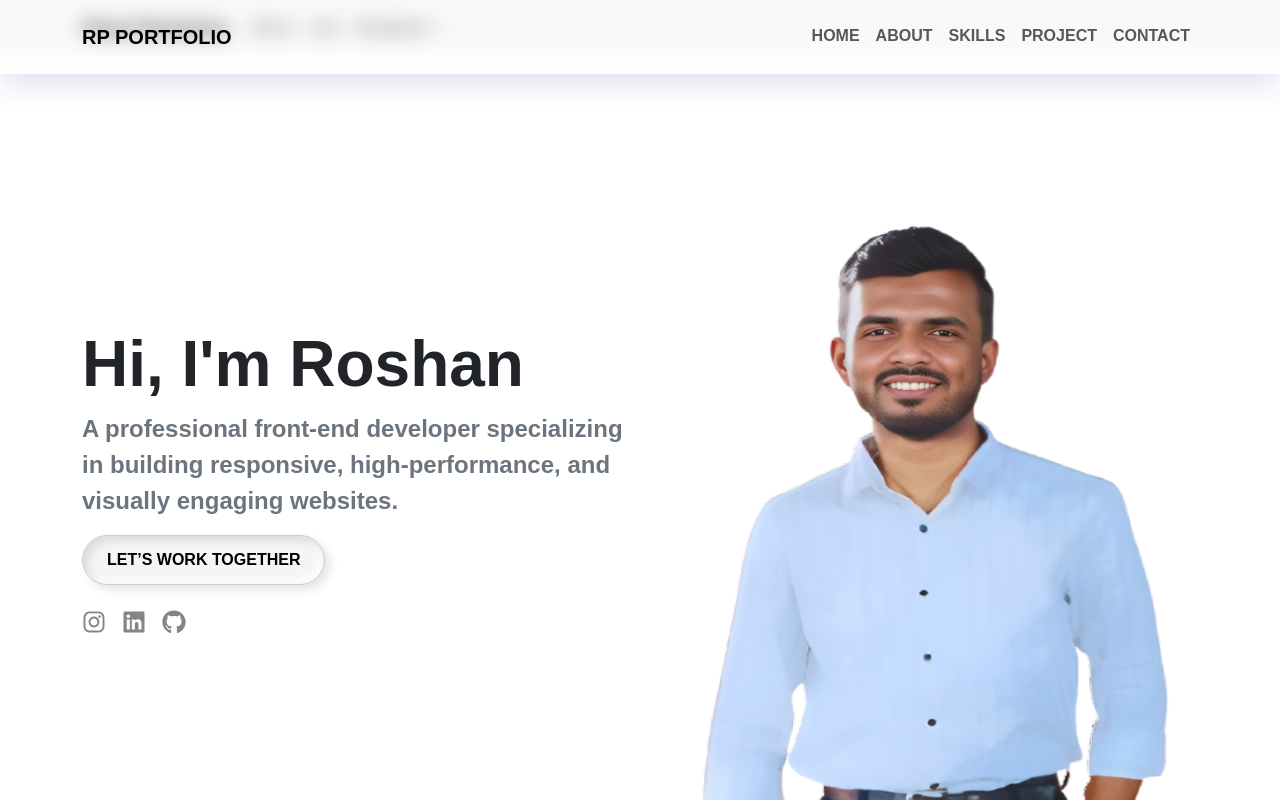
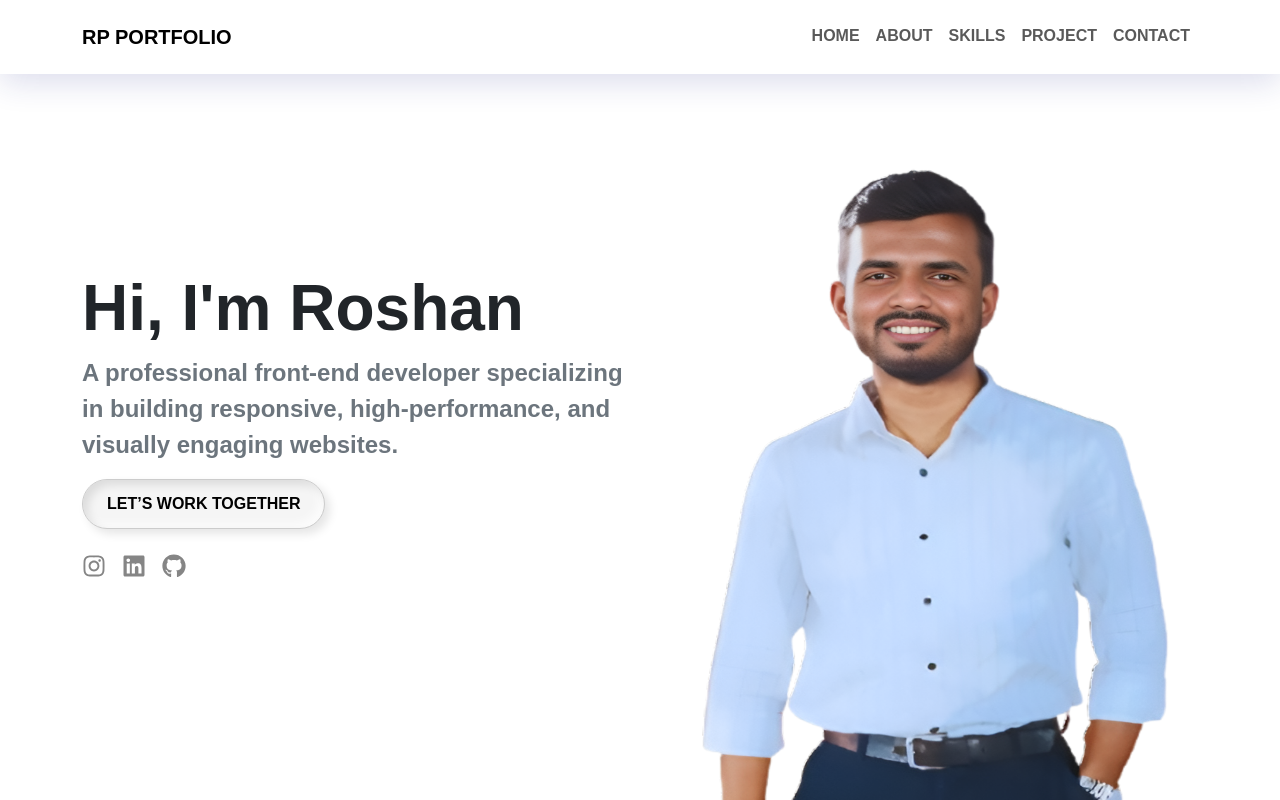
Before and after one commit to roshan773/Personal-Portfolio, a React (Vite) app in the folder Portfolio/: page / in a window 1280 px wide. Shown: the top 800 px of the page. Built offline with nearby package versions, Linux system fonts and the light colour scheme; data requests are answered from the project's data file.

Commit message:
done minor chnages in the navbar and package.json

```diff
--- a/Portfolio/src/Components/Contact.jsx
+++ b/Portfolio/src/Components/Contact.jsx
@@ -1,14 +1,17 @@
 import React, { useState } from 'react';
 import emailjs from 'emailjs-com';
+import { ToastContainer, toast } from 'react-toastify';
 import "./Contact.css";
 
+const initialstate = {
+  name: '',
+  email: '',
+  inquiryType: '',
+  message: ''
+}
+
 const Contact = () => {
-  const [formData, setFormData] = useState({
-    name: '',
-    email: '',
-    inquiryType: '',
-    message: '',
-  });
+  const [formData, setFormData] = useState({initialstate});
 
   // Handle input changes
   const handleChange = (e) => {
@@ -33,8 +36,9 @@ const Contact = () => {
     ).then(
       (response) => {
         console.log('SUCCESS!', response.status, response.text);
-        alert("Message sent successfully!");
-        setFormData({ name: '', email: '', inquiryType: '', message: '' });
+        // alert("Message sent successfully!");
+        toast.success("Message sent successfully!")
+        setFormData(initialstate);
       },
       (error) => {
         console.log('FAILED...', error);
@@ -116,6 +120,7 @@ const Contact = () => {
           </div>
         </div>
       </div>
+      <ToastContainer />
     </div>
   );
 };
--- a/Portfolio/src/Components/Navigation.jsx
+++ b/Portfolio/src/Components/Navigation.jsx
@@ -41,33 +41,6 @@ const Navigation = () => {
           </Navbar.Collapse>
         </Container>
       </Navbar>
-
-      <Navbar expand="lg" className="bg-body-tertiary">
-        <Container>
-          <Navbar.Brand href="#home">React-Bootstrap</Navbar.Brand>
-          <Navbar.Toggle aria-controls="basic-navbar-nav" />
-          <Navbar.Collapse id="basic-navbar-nav">
-            <Nav className="me-auto w-100">
-              <Nav.Link href="#home">Home</Nav.Link>
-              <Nav.Link href="#link">Link</Nav.Link>
-              <NavDropdown
-                title="Dropdown"
-                id="basic-nav-dropdown"
-                className="flex-grow-1"
-                menuVariant="light"
-              >
-                <div className="dropdown-full-width">
-                  <NavDropdown.Item href="#action/3.1">Action</NavDropdown.Item>
-                  <NavDropdown.Item href="#action/3.2">Another action</NavDropdown.Item>
-                  <NavDropdown.Item href="#action/3.3">Something</NavDropdown.Item>
-                  <NavDropdown.Divider />
-                  <NavDropdown.Item href="#action/3.4">Separated link</NavDropdown.Item>
-                </div>
-              </NavDropdown>
-            </Nav>
-          </Navbar.Collapse>
-        </Container>
-      </Navbar>
     </>
   )
 }
--- /dev/null
+++ b/package.json
@@ -0,0 +1,5 @@
+{
+  "dependencies": {
+    "react-toastify": "^11.0.5"
+  }
+}
```
Also changed, not shown: 1 other file (tests, documents, lock files or other folders).
